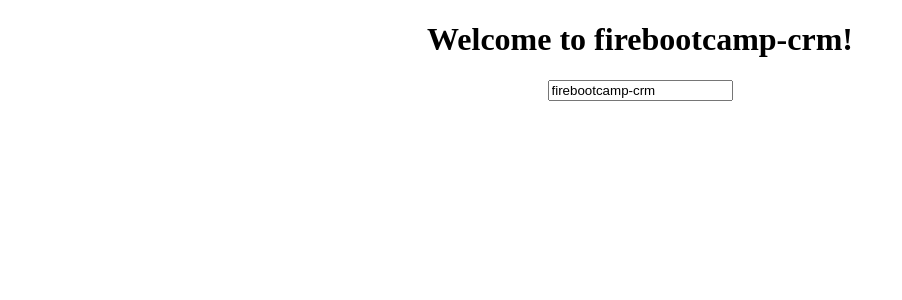
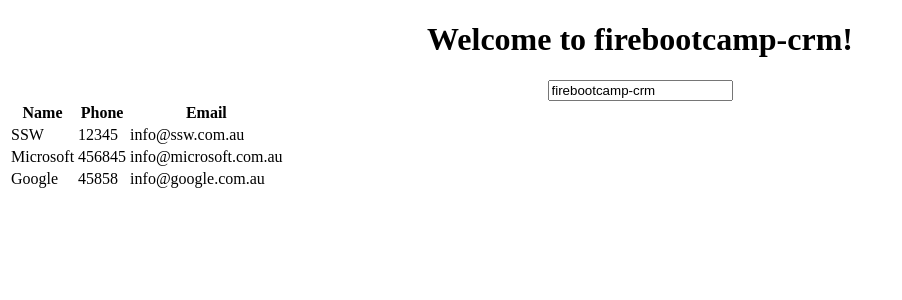
Before and after one commit to niro-pathi/ng-firebootcamp-mel-201905-Day2, an Angular app: page / in a window 1280 px wide. Shown: the top 300 px of the page, without its empty margins (0-902 px from the left). Built offline with nearby package versions, Linux system fonts and the light colour scheme.

Commit message:
added list component

```diff
--- a/src/app/app.component.html
+++ b/src/app/app.component.html
@@ -4,6 +4,8 @@
     Welcome to {{ title }}!
   </h1>
   <input type="text" [(ngModel)]="title" />
+ </div>
 
-
+ <div>
+   <fbc-company-list></fbc-company-list>
  </div>
--- a/src/app/app.module.ts
+++ b/src/app/app.module.ts
@@ -4,10 +4,12 @@
 import { AppRoutingModule } from './app-routing.module';
 import { AppComponent } from './app.component';
 import { FormsModule } from '@angular/forms';
+import { CompanyListComponent } from './company/company-list/company-list.component';
 
 @NgModule({
   declarations: [
-    AppComponent
+    AppComponent,
+    CompanyListComponent
   ],
   imports: [
     BrowserModule,
--- /dev/null
+++ b/src/app/company/company-list/company-list.component.html
@@ -0,0 +1,13 @@
+
+<table>
+  <tr>
+    <th>Name</th>
+    <th>Phone</th>
+    <th>Email</th>
+  </tr>
+  <tr *ngFor="let company of companies">
+    <td>{{company.name}}</td>
+    <td>{{company.phone}}</td>
+    <td>{{company.email}}</td>
+  </tr>
+</table>
--- /dev/null
+++ b/src/app/company/company-list/company-list.component.ts
@@ -0,0 +1,34 @@
+import { Component, OnInit } from '@angular/core';
+import { Company } from '../company';
+
+@Component({
+  selector: 'fbc-company-list',
+  templateUrl: './company-list.component.html',
+  styleUrls: ['./company-list.component.scss']
+})
+export class CompanyListComponent implements OnInit {
+
+  constructor() { }
+
+  companies: Company[] = [
+    {
+      name: 'SSW',
+      phone: 12345,
+      email: 'info@ssw.com.au'
+    },
+    {
+      name: 'Microsoft',
+      phone: 456845,
+      email: 'info@microsoft.com.au'
+    },
+    {
+      name: 'Google',
+      phone: 45858,
+      email: 'info@google.com.au'
+    }
+  ];
+
+  ngOnInit() {
+  }
+
+}
--- /dev/null
+++ b/src/app/company/company.ts
@@ -0,0 +1,5 @@
+export interface Company {
+  name: string;
+  phone: number;
+  email: string;
+}
```
Also changed, not shown: src/app/company/company-list/company-list.component.scss (added).
